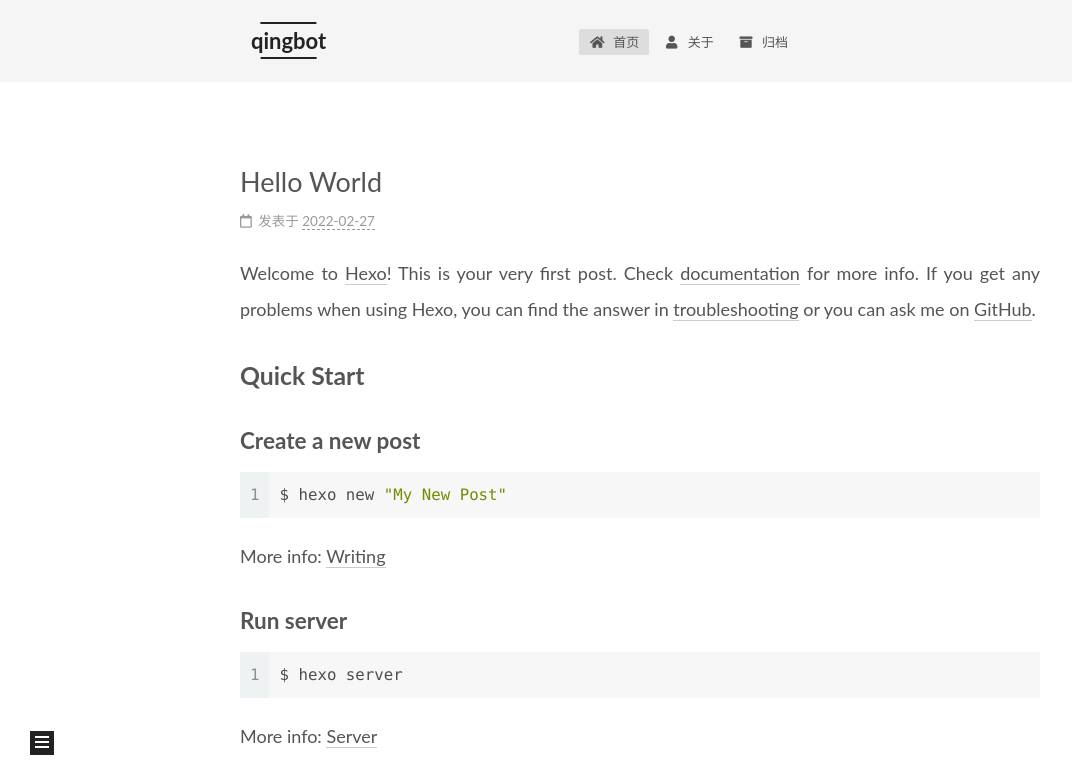
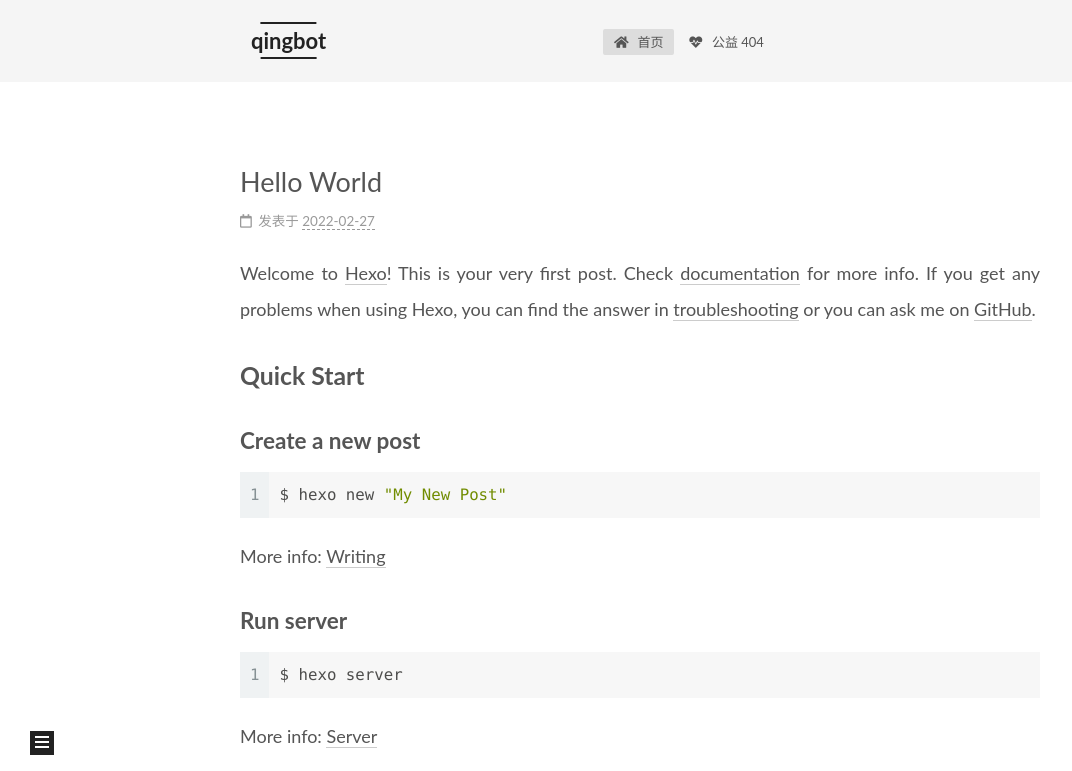
Before and after one commit to qingbot/qingbot.github.io, a plain HTML site: page index.html in a window 1280 px wide. Shown: the top 771 px of the page, without its empty margins (0-1072 px from the left). Drawn offline with Linux system fonts and the light colour scheme.

Commit message:
Site updated: 2022-02-28 21:28:40

```diff
--- a/css/main.css
+++ b/css/main.css
@@ -1168,7 +1168,7 @@ pre .javascript .function {
 }
 .links-of-author a::before,
 .links-of-author span.exturl::before {
-  background: #b68eff;
+  background: #a4015b;
   border-radius: 50%;
   content: ' ';
   display: inline-block;
--- a/index.html
+++ b/index.html
@@ -113,14 +113,9 @@
     <a href="/" rel="section"><i class="fa fa-home fa-fw"></i>首页</a>
 
   </li>
-        <li class="menu-item menu-item-about">
+        <li class="menu-item menu-item-commonweal">
 
-    <a href="/about/" rel="section"><i class="fa fa-user fa-fw"></i>关于</a>
-
-  </li>
-        <li class="menu-item menu-item-archives">
-
-    <a href="/archives/" rel="section"><i class="fa fa-archive fa-fw"></i>归档</a>
+    <a href="/404/" rel="section"><i class="fa fa-heartbeat fa-fw"></i>公益 404</a>
 
   </li>
   </ul>
@@ -281,8 +276,7 @@
 <div class="site-state-wrap motion-element">
   <nav class="site-state">
       <div class="site-state-item site-state-posts">
-          <a href="/archives/">
-
+          <a href="/archives">
           <span class="site-state-item-count">1</span>
           <span class="site-state-item-name">日志</span>
         </a>
```
Also changed, not shown: 2022/02/27/hello-world/index.html (+3 -9 lines), archives/2022/02/index.html (+3 -9 lines), archives/2022/index.html (+3 -9 lines), archives/index.html (+3 -9 lines).
